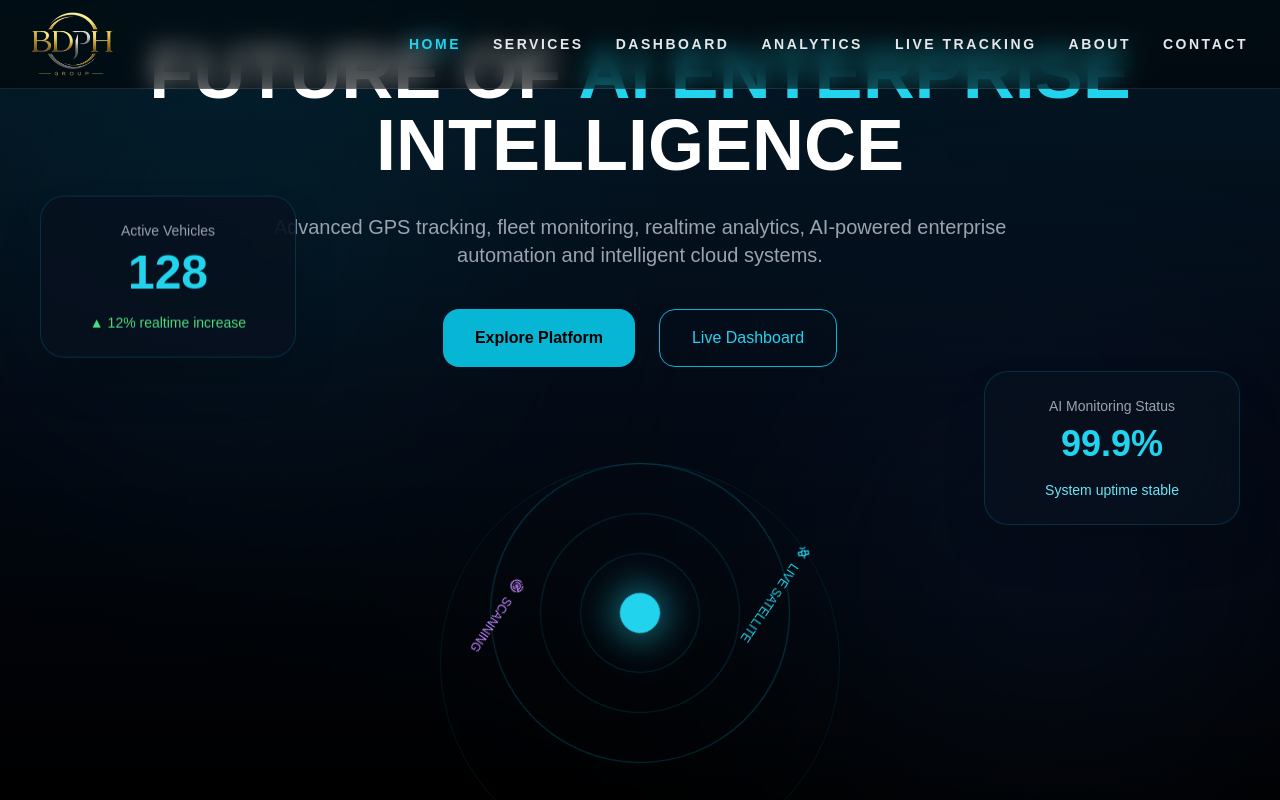
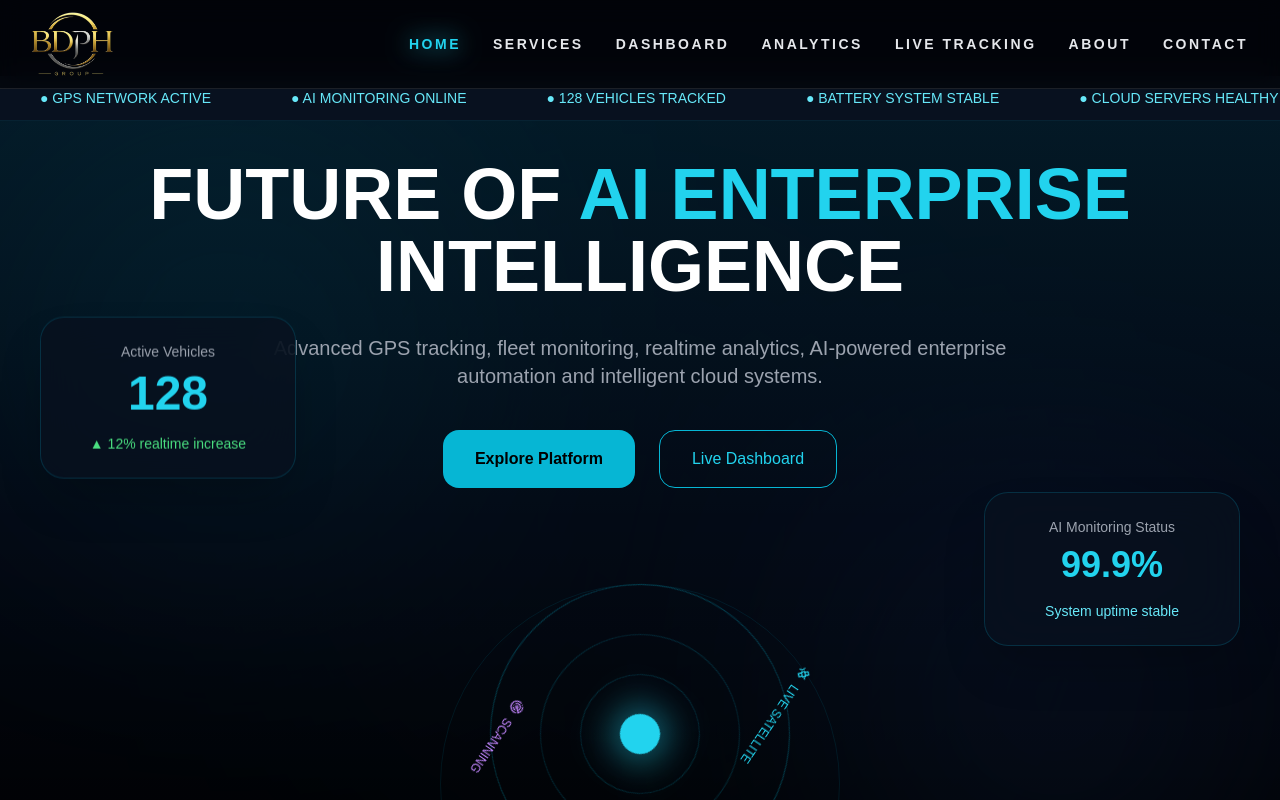
Before and after one commit to pritam1991verma/bdph-fleet-intelligence, a React (Vite) app: page / in a window 1280 px wide. Shown: the top 800 px of the page. Built offline with nearby package versions, Linux system fonts and the light colour scheme.

Commit message:
Update Home.tsx

```diff
--- a/src/pages/Home.tsx
+++ b/src/pages/Home.tsx
@@ -20,6 +20,43 @@ function Home() {
     <div className="min-h-screen bg-[#030712] text-white overflow-x-hidden">
 
       <Navbar />
+      {/* LIVE STATUS BAR */}
+
+<div className="relative z-40 mt-[76px] bg-[#08111f] border-b border-cyan-500/10 overflow-hidden">
+
+  <div className="animate-[ticker_25s_linear_infinite] whitespace-nowrap py-3 text-sm text-cyan-300">
+
+    <span className="mx-10">
+      ● GPS NETWORK ACTIVE
+    </span>
+
+    <span className="mx-10">
+      ● AI MONITORING ONLINE
+    </span>
+
+    <span className="mx-10">
+      ● 128 VEHICLES TRACKED
+    </span>
+
+    <span className="mx-10">
+      ● BATTERY SYSTEM STABLE
+    </span>
+
+    <span className="mx-10">
+      ● CLOUD SERVERS HEALTHY
+    </span>
+
+    <span className="mx-10">
+      ● LIVE SATELLITE CONNECTED
+    </span>
+
+    <span className="mx-10">
+      ● ENTERPRISE SECURITY ACTIVE
+    </span>
+
+  </div>
+
+</div>
 
       {/* HERO SECTION */}
 
```
